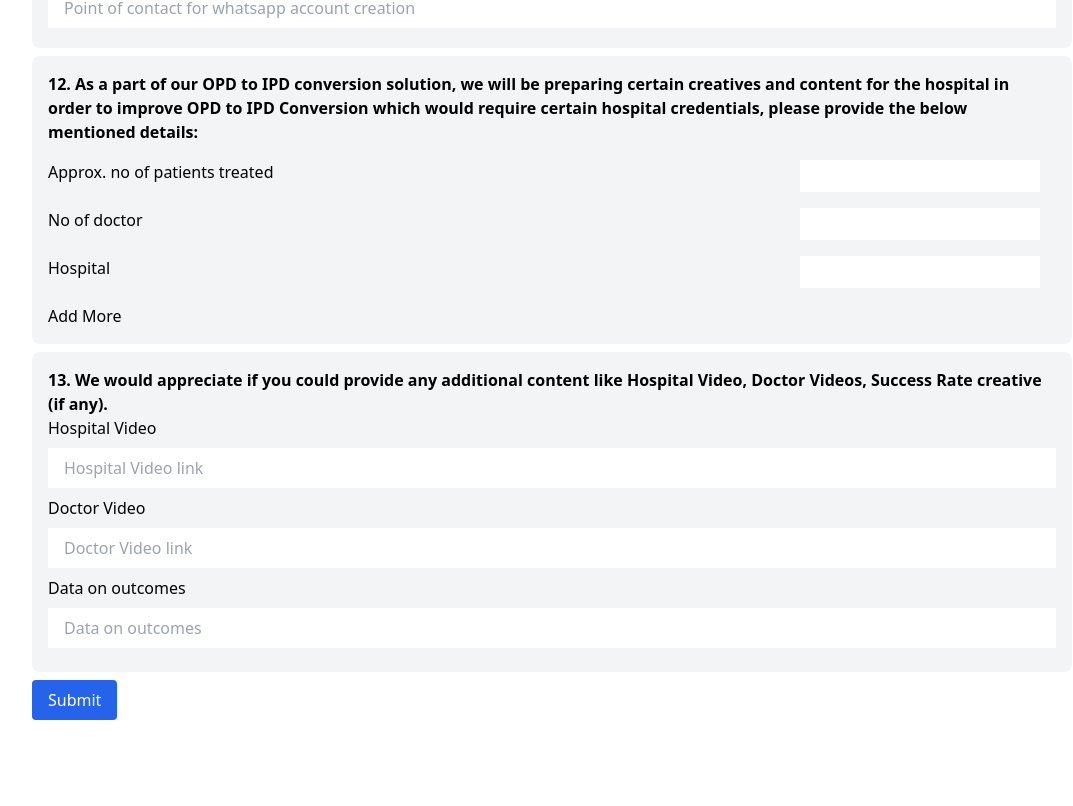
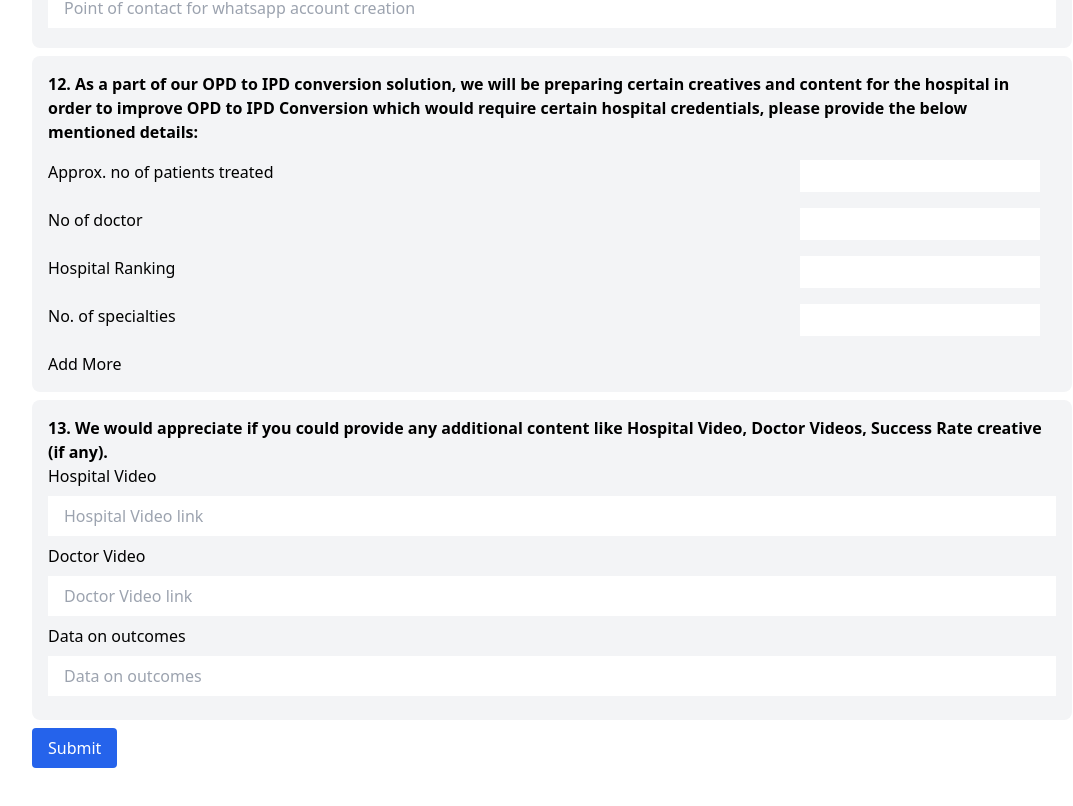
Before and after one commit to deepaksemwal121/landingpage-disease, a React (Create React App) app: page /onboard in a window 1280 px wide. Shown: the part 2150-2956 px from the top of the page, without its empty margins (88-1161 px from the left). Before the commit the page ends 2910 px from the top, so only its background shows below. Built offline with nearby package versions, Linux system fonts and the light colour scheme.

Commit message:
add ranking entry

```diff
--- a/src/pages/onboarding/OnBoarding.js
+++ b/src/pages/onboarding/OnBoarding.js
@@ -36,7 +36,8 @@ const OnBoarding = () => {
   const [credentials, setCredentials] = useState([
     { name: "Approx. no of patients treated", value: "", canEdit: false },
     { name: "No of doctor", value: "", canEdit: false },
-    { name: "Hospital", value: "", canEdit: false },
+    { name: "Hospital Ranking", value: "", canEdit: false },
+    { name: "No. of specialties", value: "", canEdit: false },
   ]);
   const [files, setFiles] = useState({
     handbook: null,
```
